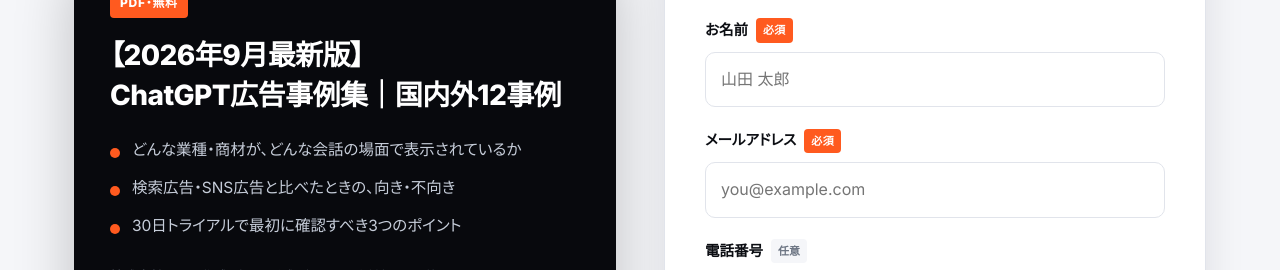
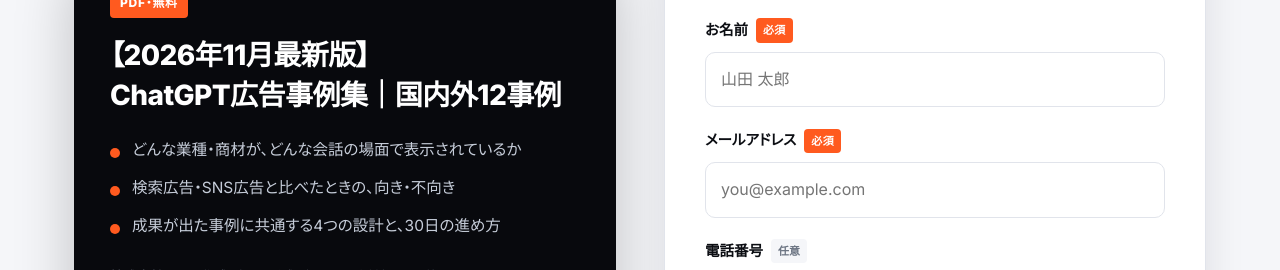
Before and after one commit to marketingteam2026jpn/gpt-ad-lp, a plain HTML site: page index.html in a window 1280 px wide. Shown: the part 8441-8711 px from the top of the page. Drawn offline with Linux system fonts and the light colour scheme.

Commit message:
LPの事例集カードを11月版に合わせる
- 見出しを【2026年11月最新版】に
- 3つ目の箇条書きを、11月版の中身（成果が出た事例に共通する4つの設計・30日の進め方）に合わせる

Co-Authored-By: Claude Opus 5.5 <noreply@anthropic.com>

```diff
--- a/index.html
+++ b/index.html
@@ -978,11 +978,11 @@ height="0" width="0" style="display:none;visibility:hidden"></iframe></noscript>
     <div class="doc-grid rv">
       <div class="doc-cover">
         <span class="doc-tag">PDF・無料</span>
-        <h3>【2026年9月最新版】<br>ChatGPT広告事例集｜国内外12事例</h3>
+        <h3>【2026年11月最新版】<br>ChatGPT広告事例集｜国内外12事例</h3>
         <ul>
           <li>どんな業種・商材が、どんな会話の場面で表示されているか</li>
           <li>検索広告・SNS広告と比べたときの、向き・不向き</li>
-          <li>30日トライアルで最初に確認すべき3つのポイント</li>
+          <li>成果が出た事例に共通する4つの設計と、30日の進め方</li>
         </ul>
         <p class="doc-meta">株式会社Ikigai 作成／PDF形式／メールに添付してお送りします</p>
       </div>
```
